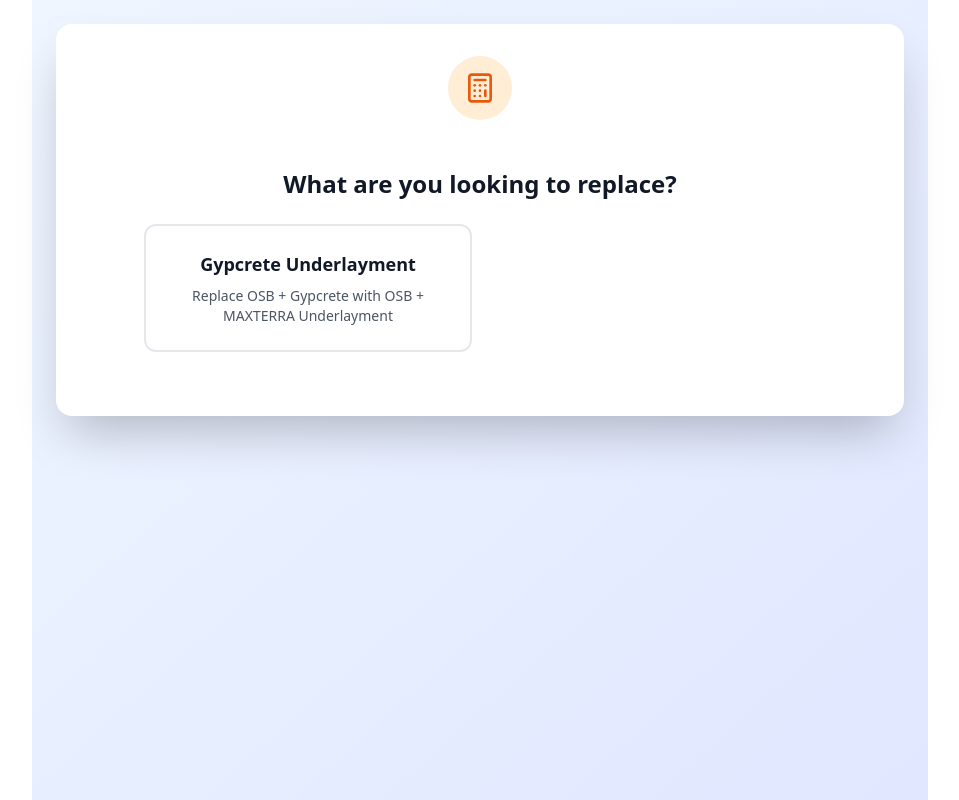
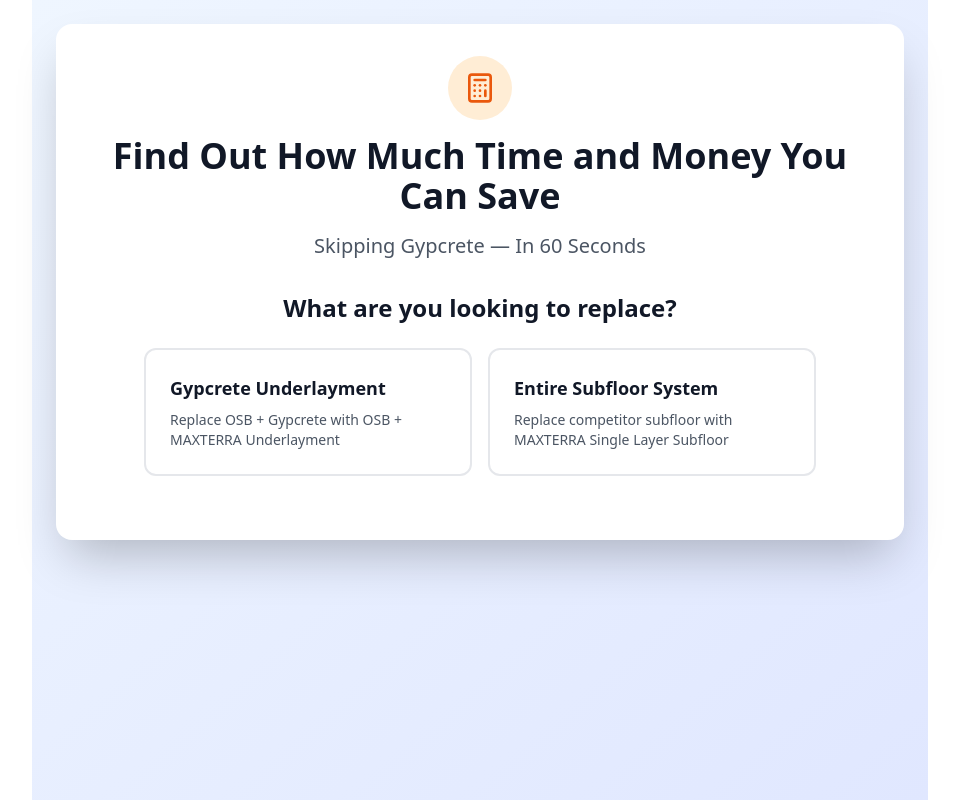
Before and after one commit to voizextechnologies/micheal_calculator, a React (Vite) app: page / in a window 1280 px wide. Shown: the whole page, without its empty margins (160-1119 px from the left). Built offline with nearby package versions, Linux system fonts and the light colour scheme.

Commit message:
Updated App.tsx

```diff
--- a/src/App.tsx
+++ b/src/App.tsx
@@ -156,6 +156,12 @@ const SavingsCalculator = () => {
             <div className="inline-flex items-center justify-center w-16 h-16 bg-orange-100 rounded-full mb-4">
               <Calculator className="w-8 h-8 text-orange-600" />
             </div>
+            <h1 className="text-4xl font-bold text-gray-900 mb-4">
+              Find Out How Much Time and Money You Can Save
+            </h1>
+            <p className="text-xl text-gray-600 mb-2">
+              Skipping Gypcrete — In 60 Seconds
+            </p>
           </div>
 
           <div className="max-w-2xl mx-auto">
@@ -166,21 +172,35 @@ const SavingsCalculator = () => {
             <div className="grid md:grid-cols-2 gap-4 mb-8">
               <button
                 onClick={() => setProjectType('gypcrete')}
-                className={`p-6 rounded-xl border-2 transition-all duration-200 ${
+                className={`p-6 rounded-xl border-2 text-left transition-all duration-200 ${
                   projectType === 'gypcrete'
                     ? 'border-orange-500 bg-orange-50'
                     : 'border-gray-200 hover:border-orange-300'
                 }`}
               >
-                <h3 className="text-lg font-semibold text-gray-900 mb-2 text-center">
+                <h3 className="text-lg font-semibold text-gray-900 mb-2">
                   Gypcrete Underlayment
                 </h3>
-                <p className="text-gray-600 text-sm text-center">
+                <p className="text-gray-600 text-sm">
                   Replace OSB + Gypcrete with OSB + MAXTERRA Underlayment
                 </p>
               </button>
 
-
+              <button
+                onClick={() => setProjectType('subfloor')}
+                className={`p-6 rounded-xl border-2 text-left transition-all duration-200 ${
+                  projectType === 'subfloor'
+                    ? 'border-orange-500 bg-orange-50'
+                    : 'border-gray-200 hover:border-orange-300'
+                }`}
+              >
+                <h3 className="text-lg font-semibold text-gray-900 mb-2">
+                  Entire Subfloor System
+                </h3>
+                <p className="text-gray-600 text-sm">
+                  Replace competitor subfloor with MAXTERRA Single Layer Subfloor
+                </p>
+              </button>
             </div>
 
             {projectType && (
```
